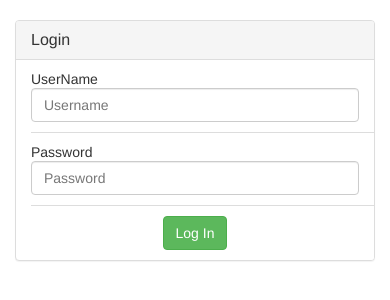
After one commit to kaush-utkarsh/gaeSurveyApp, a Python web app: template templates/login.html in a window 390 px wide. The commit adds this page. Shown: the top 300 px of the page. Run offline with Jinja, Linux system fonts and the light colour scheme; the template is opened without the code that fills it, so the values that code supplies are empty.

Commit message:
Moved templates to templates/

```diff
--- a/app.yaml
+++ b/app.yaml
@@ -19,7 +19,7 @@ handlers:
   static_dir: templates/js
 - url: /css
   static_dir: templates/css
-- url: .*
+- url: /.*
   script: main.app
 
 libraries:
--- a/main.py
+++ b/main.py
@@ -6,7 +6,7 @@ import webapp2
 import cloudDbHandler as dbHandler
 import json
 jinja_environment = jinja2.Environment(autoescape = True,
-	loader = jinja2.FileSystemLoader(os.path.join(os.path.dirname(__file__), 'templates/pages')))
+	loader = jinja2.FileSystemLoader(os.path.join(os.path.dirname(__file__), 'templates')))
 
 class MainHandler(webapp2.RequestHandler):
 	def get(self):
--- /dev/null
+++ b/templates/login.html
@@ -0,0 +1,55 @@
+<html ng-app="surveyApp">
+    <head>
+        <title>Login</title>
+        <link rel="stylesheet" type="text/css" href="css/bootcards.css">
+        <link rel="stylesheet" type="text/css" href="css/bootcards-desktop.css">
+        <link rel="stylesheet" href="css/bootstrap.min.css">
+        <link rel="stylesheet" href="css/site.css">
+        <!-- <link href="http://netdna.bootstrapcdn.com/font-awesome/4.0.3/css/font-awesome.min.css" rel="stylesheet"> -->
+        <script src="js/jquery-2.1.1.min.js"></script>
+        <script src="js/bootcards.js"></script>
+        <script src="js/bootstrap.min.js"></script>
+        <script src="js/site.js"></script>
+    </head>
+    <body>
+        <div class="container" id="main">
+
+            <div class="row">
+
+                <div class="col-sm-4 col-sm-offset-4 bootcards-cards">
+                    <div class="panel panel-default">
+                        <div class="panel-heading clearfix">
+                            <h3 class="panel-title pull-left">Login</h3>
+
+                        </div>
+
+                        <div class="list-group">
+
+                            <div class="list-group-item">
+                                <label class="list-group-item-text">UserName</label>
+                                <div class="list-group-item-heading">
+                                    <input type="text" name="username" id="username" class="form-control" placeholder="Username">
+                                </div>
+                            </div>
+                            <div class="list-group-item">
+                                <label class="list-group-item-text">Password</label>
+                                <div class="list-group-item-heading">
+                                    <input type="password" name="password" id="password" class="form-control" placeholder="Password" value="">
+                                </div>
+                            </div>
+                            <div align="center" class="list-group-item">
+                                <button onclick="SignIn(this)" class="btn btn-success" data-pjax="#main">
+                                Log In
+                                </button>
+                            </div>
+
+                        </div>
+
+                    </div>
+                </div>
+            </div>
+        </div>
+
+
+    </body>
+</html>
```
Also changed, not shown: templates/index.html (+6 -2 lines), 1 other file.
